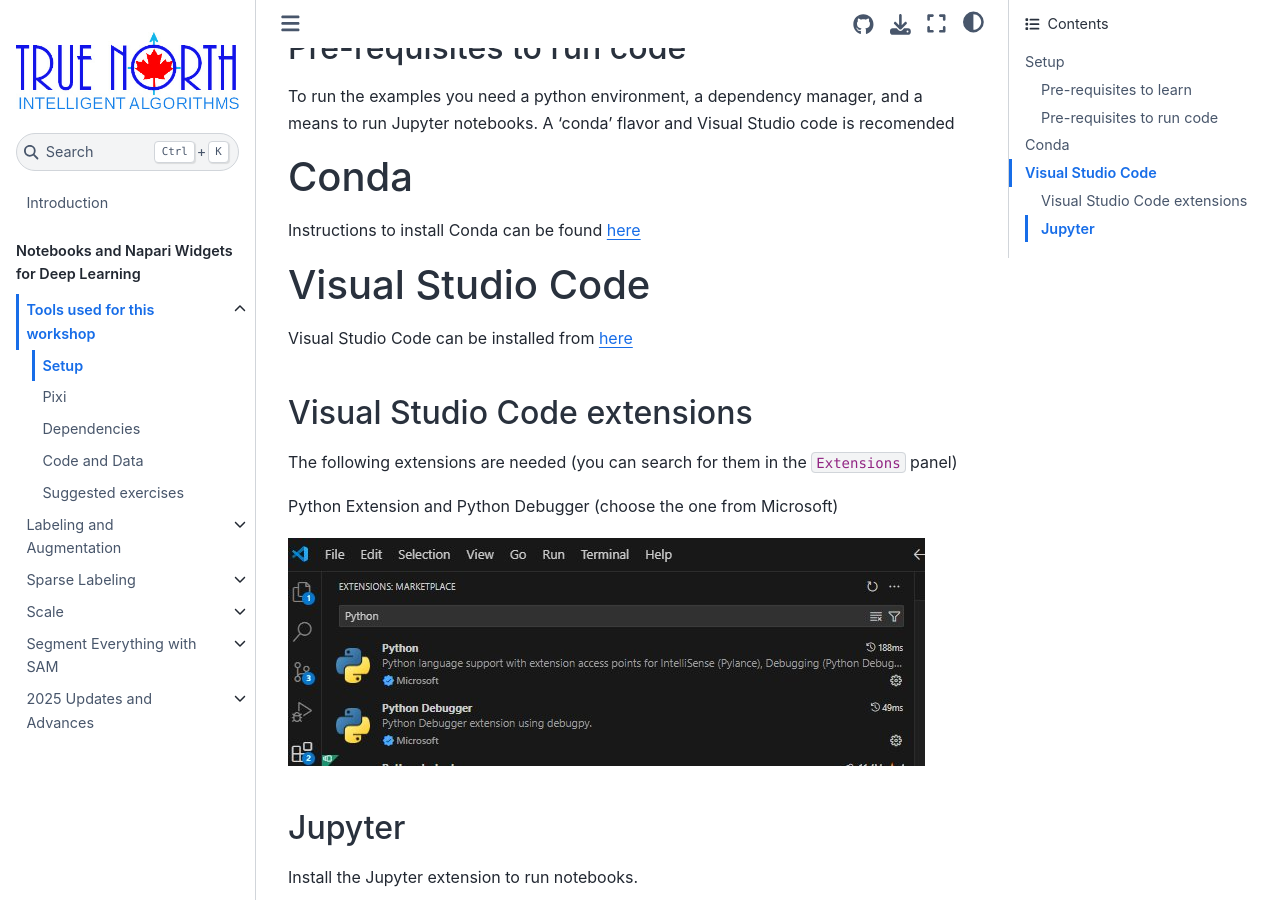
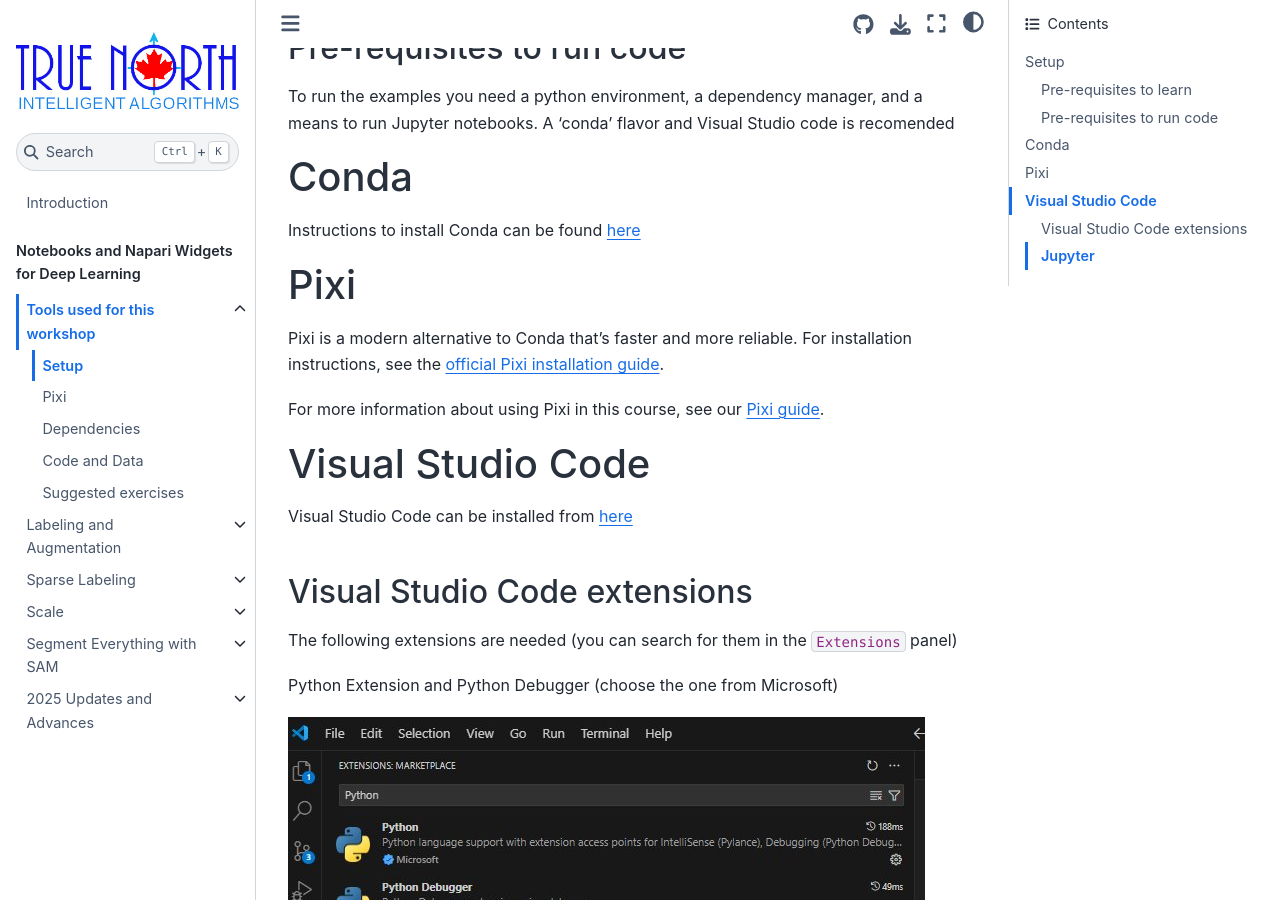
Before and after one commit to True-North-Intelligent-Algorithms/notebooks-and-napari-widgets-for-dl, a Jupyter Book: the page built from docs/00_course_preparation/05_Setup.md, in a window 1280 px wide and 900 px high, scrolled down 362 px. Built offline with Jupyter Book 1.0.4 settings and Sphinx 7.4.7 and the Sphinx Book theme 1.1.4, drawn with Linux system fonts in a browser that asks for light colours; pages that are not in the unit, such as notebooks, are missing from menus.

Commit message:
Mention pixi

```diff
--- a/docs/00_course_preparation/05_Setup.md
+++ b/docs/00_course_preparation/05_Setup.md
@@ -11,6 +11,12 @@
 ## Conda
 
 Instructions to install Conda can be found [here](https://docs.conda.io/projects/conda/en/latest/user-guide/install/index.html)
+
+## Pixi
+
+Pixi is a modern alternative to Conda that's faster and more reliable. For installation instructions, see the [official Pixi installation guide](https://pixi.sh/latest/).
+
+For more information about using Pixi in this course, see our [Pixi guide](../2025_updates_and_advances/02_Pixi.md).
 
 ## Visual Studio Code
 
```
